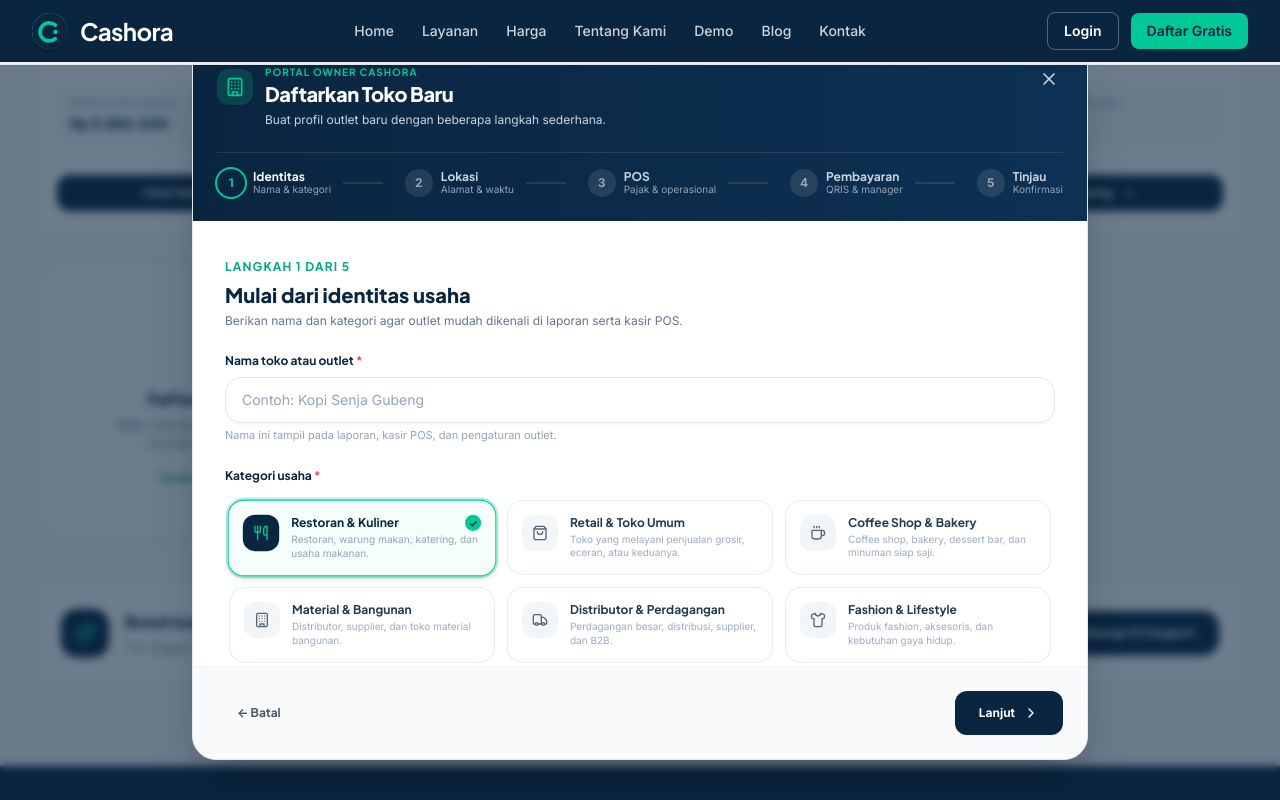
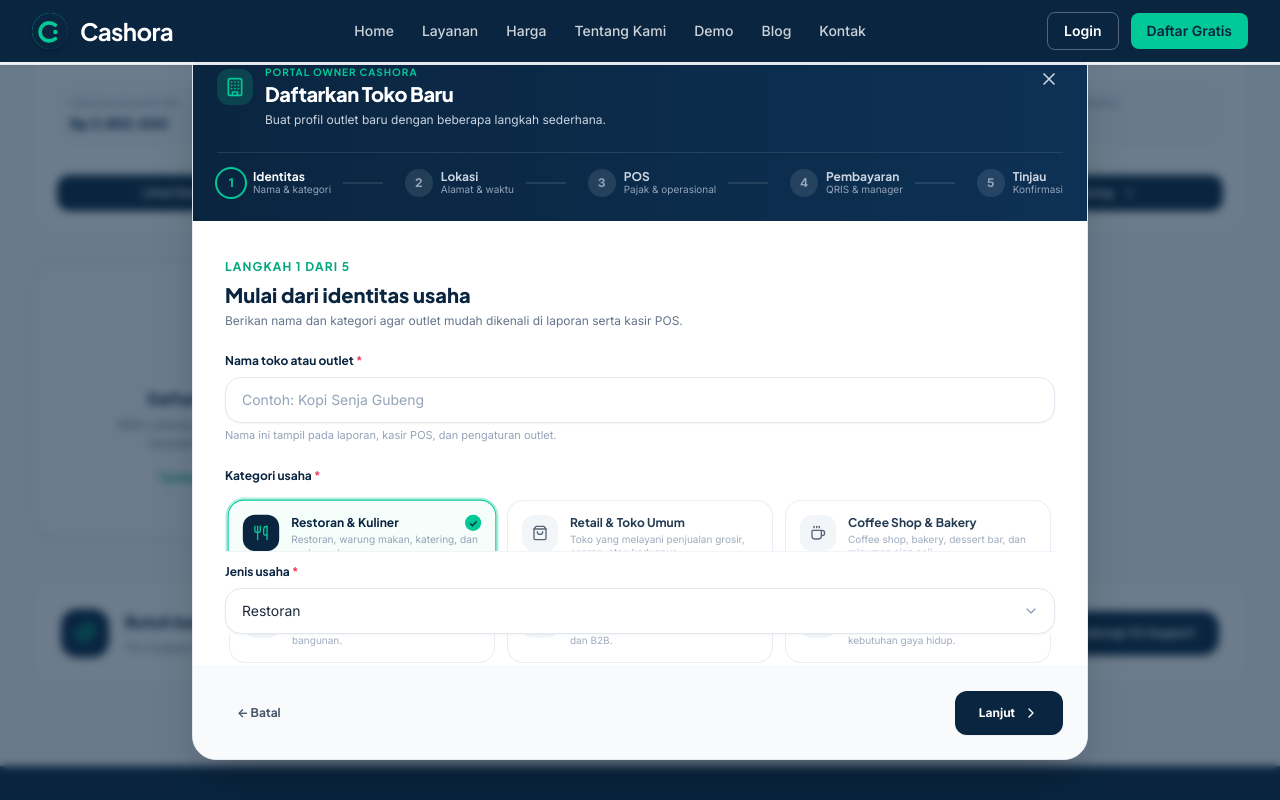
Before and after one commit to cashora-id/cashora-pos-app, a Next.js app in the folder apps/web/: page /owner/menu in a window 1280 px wide. Both pictures are taken after a click on the button 226 px from the left and 2576 px from the top of the page. Shown: the part 2176-2976 px from the top of the page. Built offline with nearby package versions, Linux system fonts and the light colour scheme.

Commit message:
fix(web): pin Jenis usaha dropdown to bottom of step 1 so it stays sticky and visible outside scroll container (SCRUM-83)

```diff
--- a/apps/web/src/components/owner/RegisterStoreModal.tsx
+++ b/apps/web/src/components/owner/RegisterStoreModal.tsx
@@ -368,8 +368,8 @@
                     </div>
                   </div>
 
-                  {/* JENIS USAHA DROPDOWN (MATCHING MOCKUP SCREENSHOT 1) */}
-                  <div className="pt-2">
+                  {/* JENIS USAHA DROPDOWN (PINNED AT BOTTOM OUTSIDE CATEGORY SCROLL CONTAINER) */}
+                  <div className="pt-3 border-t border-slate-100 bg-white sticky bottom-0 z-10">
                     <label className="block text-xs font-bold text-[#0A2540] mb-2 font-sans">
                       Jenis usaha <span className="text-rose-500">*</span>
                     </label>
```
